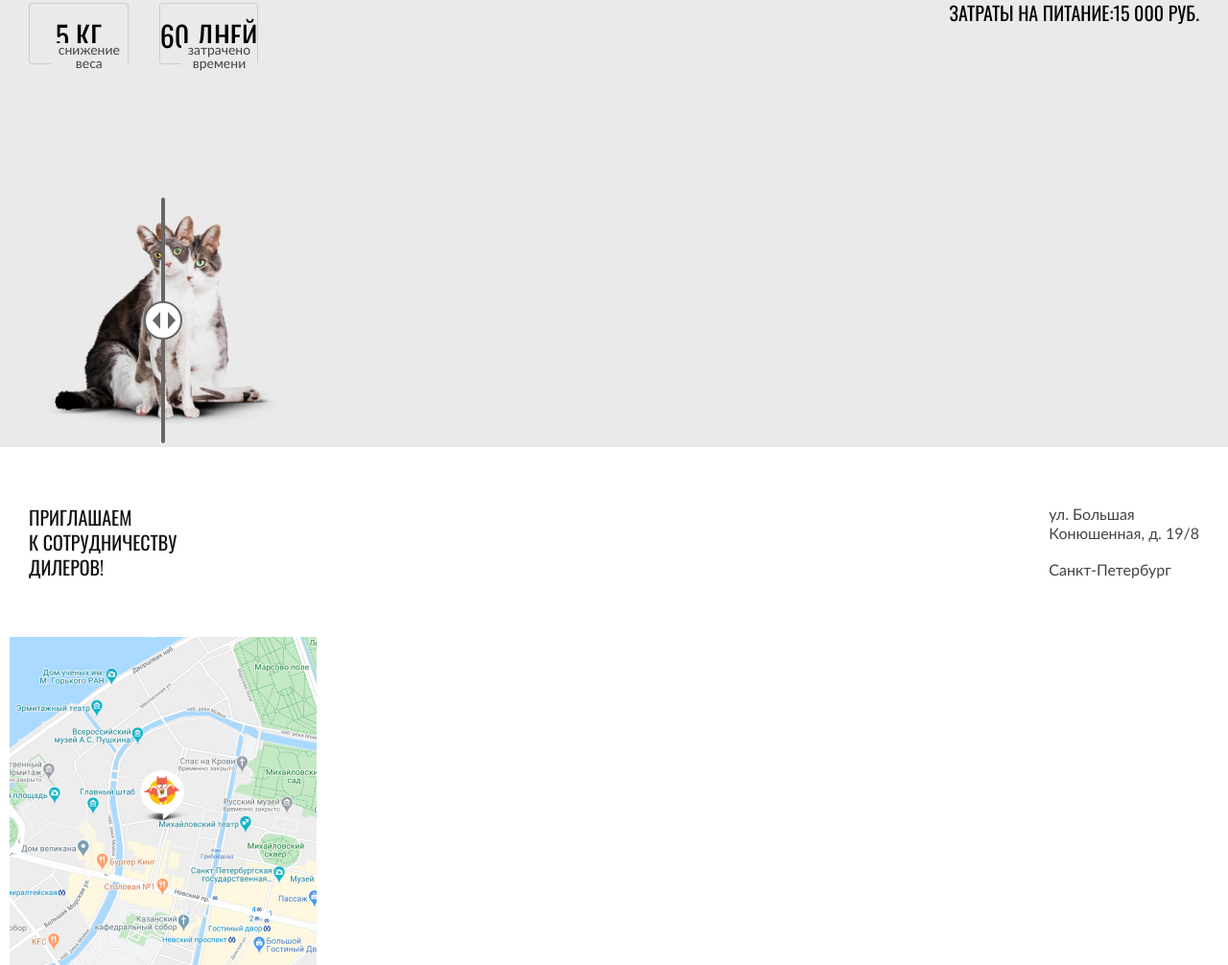
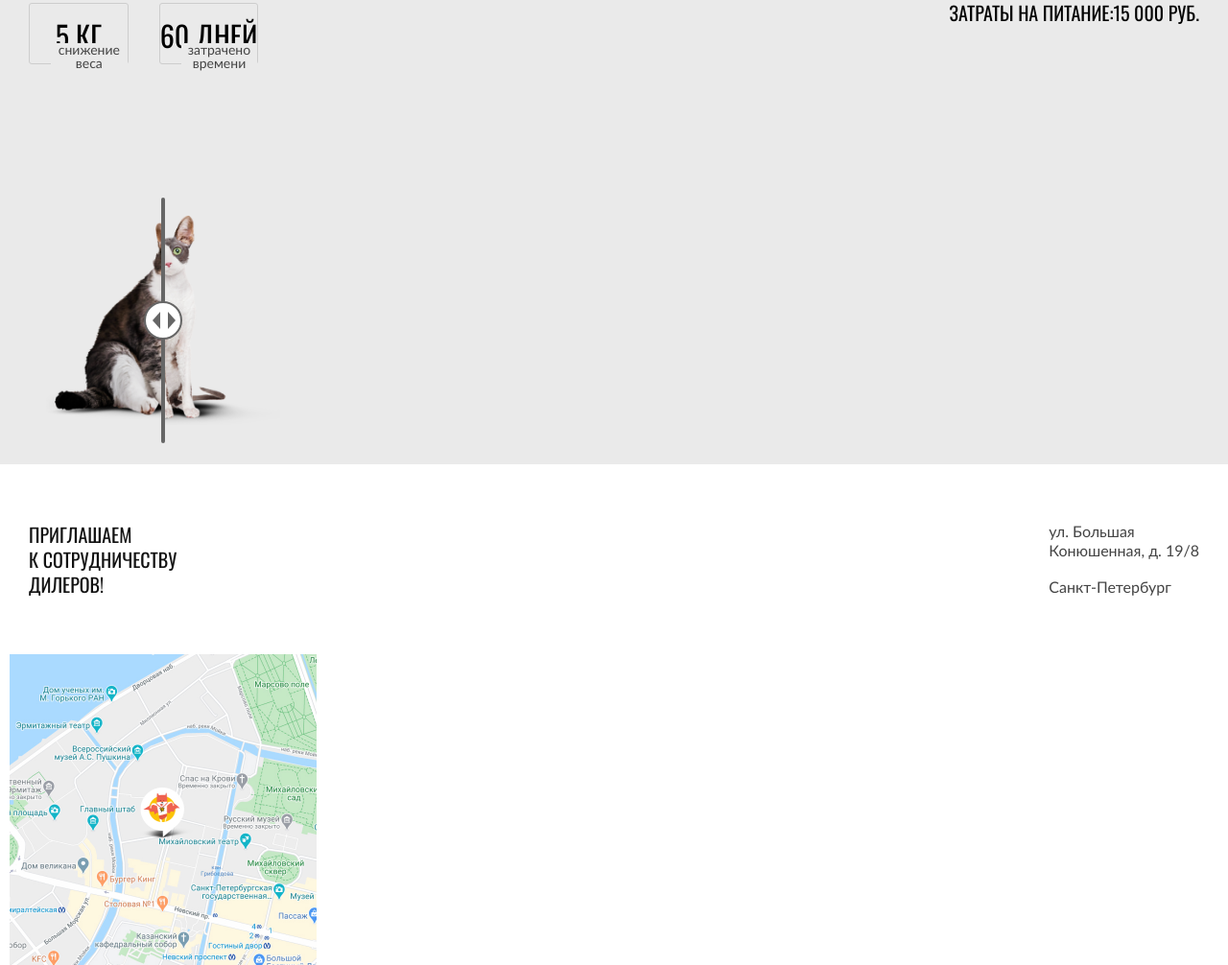
Before and after one commit to htmlacademy-adaptive/2464775-cat-energy-1, a website: page source/index.html in a window 1280 px wide. Shown: the part 1638-2644 px from the top of the page at 96% size. Drawn offline with nearby package versions, Linux system fonts and the light colour scheme; files that its build step writes are made by us from their sources.

Commit message:
Вносит правки в стилизацию главной страницы

```diff
--- a/source/index.html
+++ b/source/index.html
@@ -116,8 +116,14 @@
             </div>
           </div>
           <div class="case__slider-wrapper slider">
-            <img class="case__before" src="/img/cat-before.png" width="280" height="256" alt="Кот Борис до функционального питания">
-            <img class="case__after" src="/img/cat-after.png" width="280" height="256" alt="Кот Борис после функционального питания">
+            <div class="case__imgs-wrapper">
+              <div class="case__img-wrapper case__img-wrapper--before">
+                <img class="case__before" src="/img/cat-before.png" width="280" height="256" alt="Кот Борис до функционального питания">
+              </div>
+              <div class="case__img-wrapper case__img-wrapper--after">
+                <img class="case__after" src="/img/cat-after.png" width="280" height="256" alt="Кот Борис после функционального питания">
+              </div>
+            </div>
             <span class="case__toggles slider__toggles">
               <button class="slider__toggle" type="button">
                 <svg class="slider__toggle slider__toggle--less" width="8" height="18" viewBox="0 0 8 18" fill="none" xmlns="http://www.w3.org/2000/svg">
--- a/source/less/blocks/main-content/case.less
+++ b/source/less/blocks/main-content/case.less
@@ -120,12 +120,25 @@
   position: relative;
 }
 
-.case__slider-wrapper {
-  position: relative;
+.case__img-wrapper {
+  &--before {
+    width: 140px;
+    height: 256px;
+    overflow: hidden;
+    grid-column: 1 / -1;
+    grid-row: 1 / -1;
+  }
+
+  &--after {
+    grid-column: 1 / -1;
+    grid-row: 1 / -1;
+  }
+}
+
+.case__imgs-wrapper {
+  display: grid;
 }
 
 .case__after {
-  position: absolute;
-  top: 0;
-  left: 0;
+  clip-path: inset(0 0 0 50%);
 }
--- a/source/less/blocks/main-content/slider.less
+++ b/source/less/blocks/main-content/slider.less
@@ -12,6 +12,7 @@
 .slider__toggle {
   padding: 0;
   border: none;
+  cursor: pointer;
 
   &--less,
   &--more {
```
